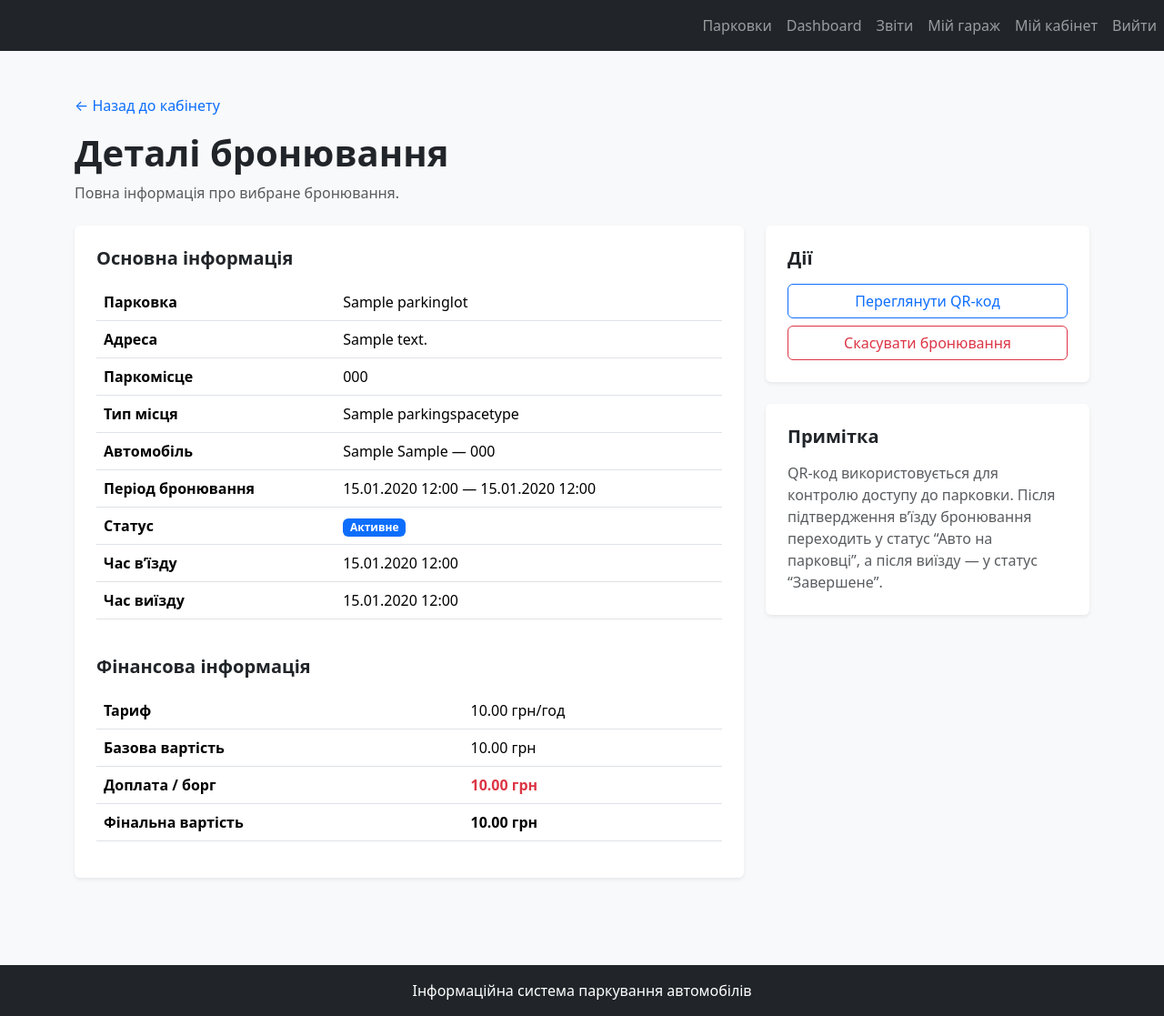
After one commit to kaolinhida/parking-system, a Django app: page /reservations/1/ in a window 1280 px wide. The commit adds this page. Shown: the whole page at 91% size. Run offline with Django 5.2, Linux system fonts and the light colour scheme; a user stored in the database is signed in; tables that the repository leaves empty hold one stand-in row (values such as "Sample post").

Commit message:
Add reservation detail page

```diff
--- a/reservations/urls.py
+++ b/reservations/urls.py
@@ -5,6 +5,8 @@ from . import views
 app_name = 'reservations'
 
 urlpatterns = [
+    path('<int:reservation_id>/', views.reservation_detail, name='reservation_detail'),
+
     path('create/<int:space_id>/', views.create_reservation, name='create_reservation'),
     path('cancel/<int:reservation_id>/', views.cancel_reservation, name='cancel_reservation'),
 
--- a/reservations/views.py
+++ b/reservations/views.py
@@ -210,3 +210,46 @@ def reservation_qr_image(request, reservation_id):
     buffer.seek(0)
 
     return HttpResponse(buffer.getvalue(), content_type='image/png')
+
+@login_required
+def reservation_detail(request, reservation_id):
+    reservation = get_object_or_404(
+        Reservation.objects.select_related(
+            'user',
+            'parking_space',
+            'parking_space__parking_lot',
+            'parking_space__space_type',
+            'vehicle',
+            'tariff',
+        ),
+        id=reservation_id,
+        user=request.user
+    )
+
+    now = timezone.now()
+
+    overtime_hours_display = 0
+    overtime_fee_display = reservation.overtime_fee
+    final_price_display = reservation.final_price or reservation.total_price
+
+    if (
+        reservation.status == Reservation.STATUS_CHECKED_IN
+        and reservation.end_time
+        and now > reservation.end_time
+    ):
+        overtime_hours_display = reservation.overtime_hours(now)
+        overtime_fee_display = reservation.calculate_overtime_fee(now)
+        final_price_display = reservation.total_price + overtime_fee_display
+
+    if reservation.status == Reservation.STATUS_COMPLETED:
+        overtime_hours_display = reservation.overtime_hours(reservation.check_out_time)
+        overtime_fee_display = reservation.overtime_fee
+        final_price_display = reservation.final_price or reservation.total_price
+
+    return render(request, 'reservations/reservation_detail.html', {
+        'reservation': reservation,
+        'now': now,
+        'overtime_hours_display': overtime_hours_display,
+        'overtime_fee_display': overtime_fee_display,
+        'final_price_display': final_price_display,
+    })
--- a/templates/accounts/profile.html
+++ b/templates/accounts/profile.html
@@ -169,6 +169,10 @@
 
                                     <td>
                                         <div class="d-flex flex-column gap-1 align-items-start">
+                                            <a href="{% url 'reservations:reservation_detail' reservation.id %}" class="btn btn-sm btn-outline-secondary">
+                                                Деталі
+                                            </a>
+
                                             <a href="{% url 'reservations:reservation_qr_page' reservation.id %}" class="btn btn-sm btn-outline-primary">
                                                 QR-код
                                             </a>
--- /dev/null
+++ b/templates/reservations/reservation_detail.html
@@ -0,0 +1,207 @@
+{% extends 'base.html' %}
+
+{% block title %}Деталі бронювання | Parking System{% endblock %}
+
+{% block content %}
+<section class="py-5">
+    <div class="container">
+        <div class="mb-4">
+            <a href="{% url 'accounts:profile' %}" class="text-decoration-none">
+                ← Назад до кабінету
+            </a>
+
+            <h1 class="fw-bold mt-3">Деталі бронювання</h1>
+
+            <p class="text-muted mb-0">
+                Повна інформація про вибране бронювання.
+            </p>
+        </div>
+
+        <div class="row g-4">
+            <div class="col-lg-8">
+                <div class="card border-0 shadow-sm">
+                    <div class="card-body p-4">
+                        <h5 class="fw-bold mb-3">Основна інформація</h5>
+
+                        <div class="table-responsive">
+                            <table class="table">
+                                <tbody>
+                                    <tr>
+                                        <th>Парковка</th>
+                                        <td>{{ reservation.parking_space.parking_lot.name }}</td>
+                                    </tr>
+
+                                    <tr>
+                                        <th>Адреса</th>
+                                        <td>{{ reservation.parking_space.parking_lot.address }}</td>
+                                    </tr>
+
+                                    <tr>
+                                        <th>Паркомісце</th>
+                                        <td>{{ reservation.parking_space.number }}</td>
+                                    </tr>
+
+                                    <tr>
+                                        <th>Тип місця</th>
+                                        <td>{{ reservation.parking_space.space_type.name }}</td>
+                                    </tr>
+
+                                    <tr>
+                                        <th>Автомобіль</th>
+                                        <td>
+                                            {% if reservation.vehicle %}
+                                                {{ reservation.vehicle.brand }} {{ reservation.vehicle.model }} —
+                                            {% endif %}
+                                            {{ reservation.car_number }}
+                                        </td>
+                                    </tr>
+
+                                    <tr>
+                                        <th>Період бронювання</th>
+                                        <td>
+                                            {{ reservation.start_time|date:"d.m.Y H:i" }}
+                                            —
+                                            {{ reservation.end_time|date:"d.m.Y H:i" }}
+                                        </td>
+                                    </tr>
+
+                                    <tr>
+                                        <th>Статус</th>
+                                        <td>
+                                            {% if reservation.status == 'active' %}
+                                                <span class="badge bg-primary">Активне</span>
+                                            {% elif reservation.status == 'checked_in' %}
+                                                <span class="badge bg-info text-dark">Авто на парковці</span>
+                                            {% elif reservation.status == 'completed' %}
+                                                <span class="badge bg-success">Завершене</span>
+                                            {% elif reservation.status == 'cancelled' %}
+                                                <span class="badge bg-danger">Скасоване</span>
+                                            {% else %}
+                                                <span class="badge bg-secondary">
+                                                    {{ reservation.get_status_display }}
+                                                </span>
+                                            {% endif %}
+                                        </td>
+                                    </tr>
+
+                                    <tr>
+                                        <th>Час в’їзду</th>
+                                        <td>
+                                            {% if reservation.check_in_time %}
+                                                {{ reservation.check_in_time|date:"d.m.Y H:i" }}
+                                            {% else %}
+                                                —
+                                            {% endif %}
+                                        </td>
+                                    </tr>
+
+                                    <tr>
+                                        <th>Час виїзду</th>
+                                        <td>
+                                            {% if reservation.check_out_time %}
+                                                {{ reservation.check_out_time|date:"d.m.Y H:i" }}
+                                            {% else %}
+                                                —
+                                            {% endif %}
+                                        </td>
+                                    </tr>
+                                </tbody>
+                            </table>
+                        </div>
+
+                        <h5 class="fw-bold mt-4 mb-3">Фінансова інформація</h5>
+
+                        <div class="table-responsive">
+                            <table class="table">
+                                <tbody>
+                                    <tr>
+                                        <th>Тариф</th>
+                                        <td>{{ reservation.price_per_hour }} грн/год</td>
+                                    </tr>
+
+                                    <tr>
+                                        <th>Базова вартість</th>
+                                        <td>{{ reservation.total_price }} грн</td>
+                                    </tr>
+
+                                    <tr>
+                                        <th>Доплата / борг</th>
+                                        <td>
+                                            {% if overtime_fee_display %}
+                                                <span class="text-danger fw-bold">
+                                                    {{ overtime_fee_display }} грн
+                                                </span>
+
+                                                {% if overtime_hours_display %}
+                                                    <div class="small text-muted">
+                                                        {{ overtime_hours_display }} год. понад заброньований час
+                                                    </div>
+                                                {% endif %}
+                                            {% else %}
+                                                —
+                                            {% endif %}
+                                        </td>
+                                    </tr>
+
+                                    <tr>
+                                        <th>Фінальна вартість</th>
+                                        <td>
+                                            {% if reservation.status == 'cancelled' %}
+                                                —
+                                            {% else %}
+                                                <strong>{{ final_price_display }} грн</strong>
+                                            {% endif %}
+                                        </td>
+                                    </tr>
+                                </tbody>
+                            </table>
+                        </div>
+
+                        {% if reservation.status == 'checked_in' and overtime_fee_display %}
+                            <div class="alert alert-warning mt-3 mb-0">
+                                Автомобіль перебуває на парковці довше, ніж було передбачено бронюванням.
+                                Доплата буде зафіксована під час підтвердження виїзду.
+                            </div>
+                        {% endif %}
+                    </div>
+                </div>
+            </div>
+
+            <div class="col-lg-4">
+                <div class="card border-0 shadow-sm mb-4">
+                    <div class="card-body p-4">
+                        <h5 class="fw-bold mb-3">Дії</h5>
+
+                        <div class="d-grid gap-2">
+                            <a href="{% url 'reservations:reservation_qr_page' reservation.id %}" class="btn btn-outline-primary">
+                                Переглянути QR-код
+                            </a>
+
+                            {% if reservation.status == 'active' %}
+                                <form method="post" action="{% url 'reservations:cancel_reservation' reservation.id %}">
+                                    {% csrf_token %}
+                                    <button type="submit" class="btn btn-outline-danger w-100">
+                                        Скасувати бронювання
+                                    </button>
+                                </form>
+                            {% endif %}
+                        </div>
+                    </div>
+                </div>
+
+                <div class="card border-0 shadow-sm">
+                    <div class="card-body p-4">
+                        <h5 class="fw-bold mb-3">Примітка</h5>
+
+                        <p class="text-muted mb-0">
+                            QR-код використовується для контролю доступу до парковки.
+                            Після підтвердження в’їзду бронювання переходить у статус
+                            “Авто на парковці”, а після виїзду — у статус “Завершене”.
+                        </p>
+                    </div>
+                </div>
+            </div>
+        </div>
+    </div>
+</section>
+{% endblock %}
```
